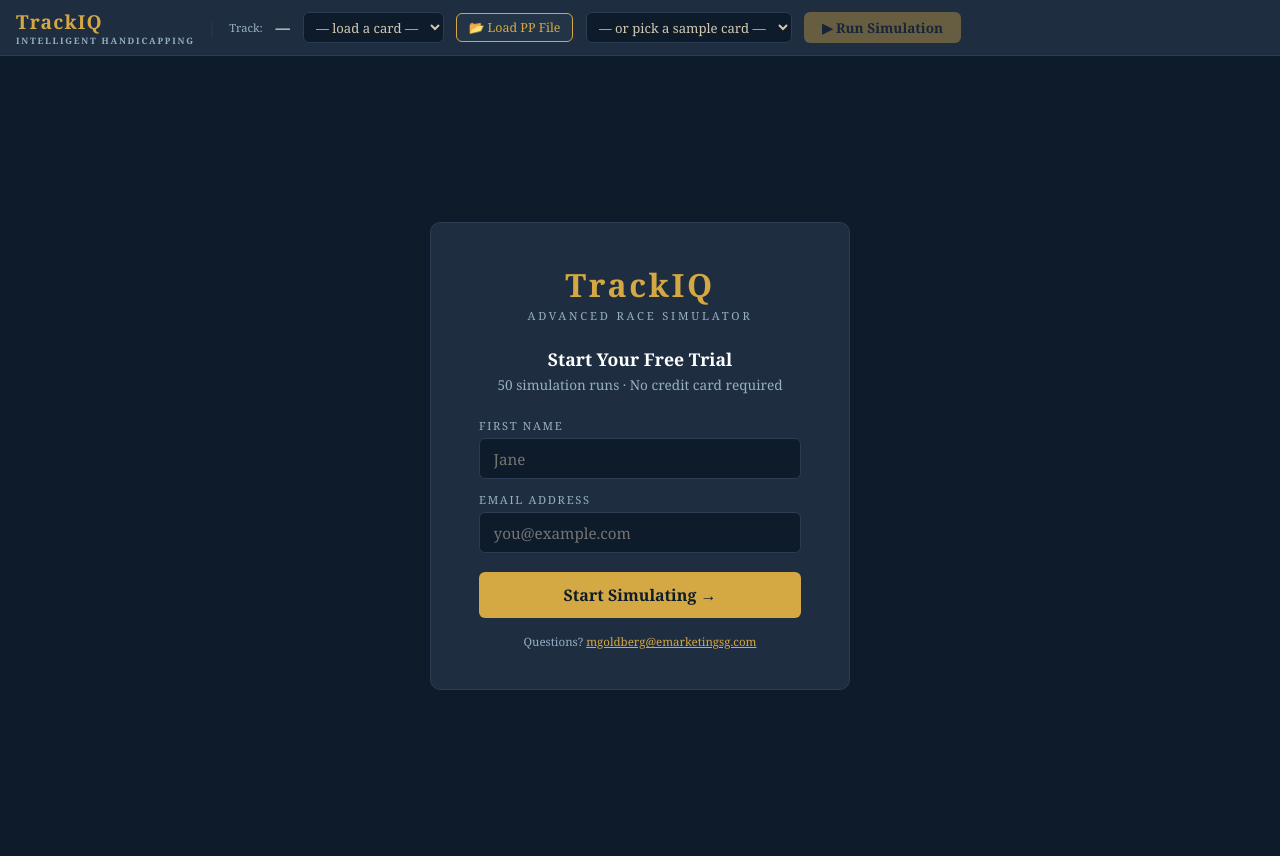
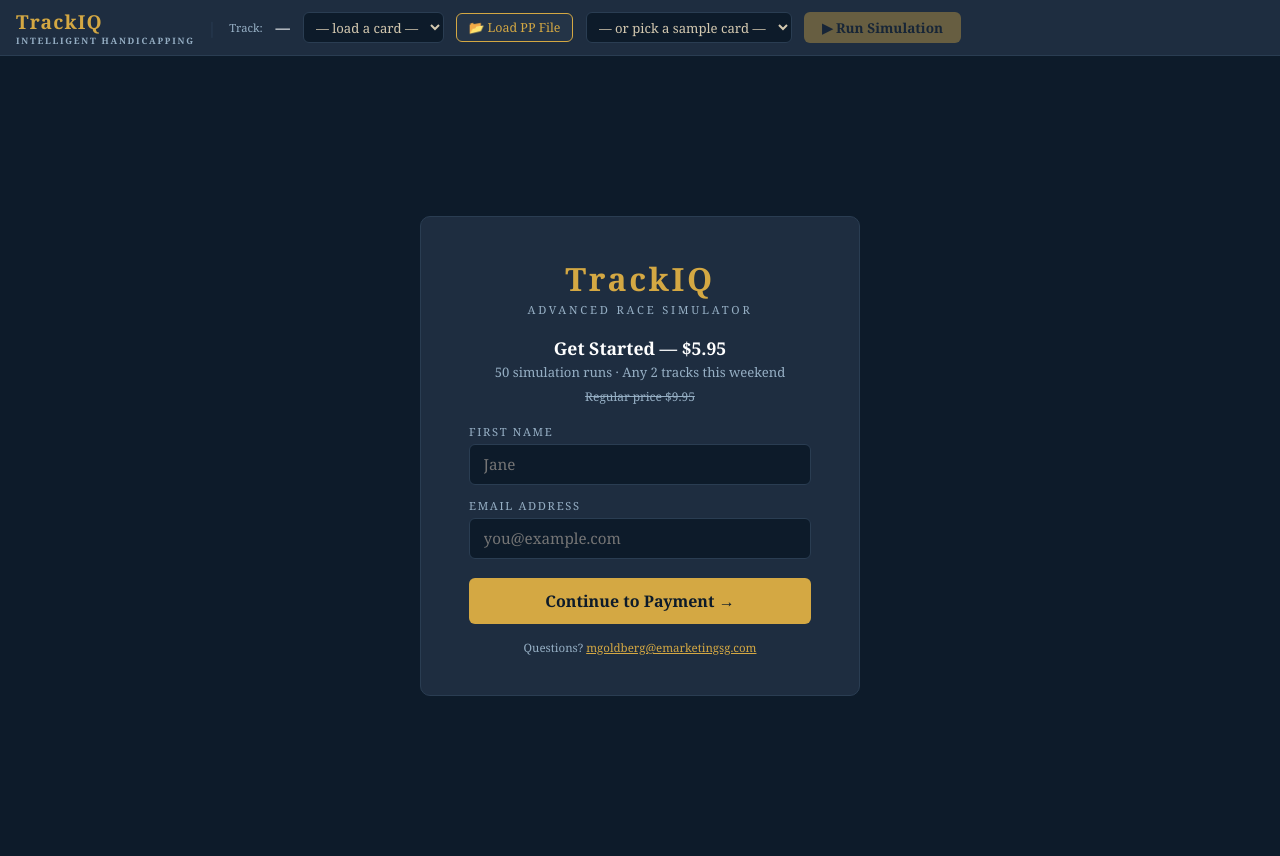
Before and after one commit to michaelgoldberg/brisai, a Flask app: page / in a window 1280 px wide. Run offline with Flask 3, Linux system fonts and the light colour scheme.

Commit message:
Add PayPal payment step to registration gate - 2-step: info then payment then activate

```diff
--- a/templates/index.html
+++ b/templates/index.html
@@ -102,22 +102,62 @@ table.rtable td{padding:0.38rem 0.6rem;vertical-align:middle;}
 
 <!-- GATE -->
 <div id="gate" style="display:flex;flex-direction:column;align-items:center;justify-content:center;min-height:100vh;padding:2rem;background:var(--navy);">
-  <div style="background:var(--slate);border:1px solid var(--border);border-radius:10px;padding:2.5rem 3rem;width:100%;max-width:420px;text-align:center;">
+  <div style="background:var(--slate);border:1px solid var(--border);border-radius:10px;padding:2.5rem 3rem;width:100%;max-width:440px;text-align:center;">
     <div style="font-size:2rem;font-weight:bold;color:var(--gold);letter-spacing:0.08em;">TrackIQ</div>
-    <div style="font-size:0.7rem;letter-spacing:0.25em;color:var(--muted);text-transform:uppercase;margin-top:2px;margin-bottom:1.5rem;">Advanced Race Simulator</div>
-    <div style="font-size:1.1rem;color:#fff;font-weight:bold;margin-bottom:0.3rem;">Start Your Free Trial</div>
-    <div style="font-size:0.85rem;color:var(--muted);margin-bottom:1.5rem;">50 simulation runs · No credit card required</div>
+    <div style="font-size:0.7rem;letter-spacing:0.25em;color:var(--muted);text-transform:uppercase;margin-top:2px;margin-bottom:1.2rem;">Advanced Race Simulator</div>
+
+    <!-- Step 1 — Info -->
+    <div id="step1">
+      <div style="font-size:1.1rem;color:#fff;font-weight:bold;margin-bottom:0.2rem;">Get Started — $5.95</div>
+      <div style="font-size:0.82rem;color:var(--muted);margin-bottom:0.4rem;">50 simulation runs · Any 2 tracks this weekend</div>
+      <div style="font-size:0.75rem;color:var(--muted);text-decoration:line-through;margin-bottom:1.2rem;">Regular price $9.95</div>
+
       <label style="display:block;font-size:0.7rem;letter-spacing:0.15em;color:var(--muted);text-transform:uppercase;text-align:left;margin-bottom:0.3rem;">First Name</label>
       <input id="g-name" type="text" placeholder="Jane" autocomplete="given-name"
         style="width:100%;background:var(--navy);border:1px solid var(--border);border-radius:6px;color:var(--text);font-size:0.95rem;padding:0.6rem 0.85rem;font-family:inherit;outline:none;margin-bottom:0.8rem;">
       <label style="display:block;font-size:0.7rem;letter-spacing:0.15em;color:var(--muted);text-transform:uppercase;text-align:left;margin-bottom:0.3rem;">Email Address</label>
       <input id="g-email" type="email" placeholder="you@example.com" autocomplete="email"
-      style="width:100%;background:var(--navy);border:1px solid var(--border);border-radius:6px;color:var(--text);font-size:0.95rem;padding:0.6rem 0.85rem;font-family:inherit;outline:none;">
-    <button onclick="doRegister()" id="gate-btn"
-      style="width:100%;margin-top:1.2rem;background:var(--gold);color:var(--navy);border:none;border-radius:6px;font-size:1rem;font-weight:bold;padding:0.75rem;cursor:pointer;font-family:Georgia,serif;">
-      Start Simulating →
+        style="width:100%;background:var(--navy);border:1px solid var(--border);border-radius:6px;color:var(--text);font-size:0.95rem;padding:0.6rem 0.85rem;font-family:inherit;outline:none;margin-bottom:1.2rem;">
+
+      <button onclick="goToPayment()" id="gate-btn"
+        style="width:100%;background:var(--gold);color:var(--navy);border:none;border-radius:6px;font-size:1rem;font-weight:bold;padding:0.75rem;cursor:pointer;font-family:Georgia,serif;">
+        Continue to Payment →
       </button>
       <div id="gate-err" style="display:none;margin-top:0.8rem;background:rgba(224,85,85,0.15);border:1px solid var(--red);border-radius:6px;color:var(--red);font-size:0.82rem;padding:0.5rem 0.8rem;text-align:left;"></div>
+    </div>
+
+    <!-- Step 2 — Payment -->
+    <div id="step2" style="display:none;">
+      <div style="font-size:1rem;color:#fff;font-weight:bold;margin-bottom:0.3rem;">Complete Payment</div>
+      <div style="font-size:0.82rem;color:var(--muted);margin-bottom:1.2rem;">Click the PayPal button below to pay $5.95 securely</div>
+
+      <div style="background:var(--navy);border:1px solid var(--border);border-radius:6px;padding:0.8rem;margin-bottom:1rem;font-size:0.82rem;color:var(--text);text-align:left;">
+        <div style="color:var(--gold);font-weight:bold;margin-bottom:0.3rem;">Your Order</div>
+        <div>TrackIQ Advanced Race Simulator</div>
+        <div style="color:var(--muted);font-size:0.75rem;">50 simulation runs · Any 2 tracks this weekend</div>
+        <div style="margin-top:0.5rem;font-size:1rem;font-weight:bold;color:#fff;">$5.95 <span style="font-size:0.72rem;color:var(--muted);text-decoration:line-through;">$9.95</span></div>
+      </div>
+
+      <a href="https://www.paypal.com/ncp/payment/J8AXCDDSD9XQS" target="_blank"
+        style="display:block;background:#0070ba;color:#fff;border:none;border-radius:6px;font-size:1rem;font-weight:bold;padding:0.8rem;cursor:pointer;text-decoration:none;margin-bottom:0.8rem;">
+        💳 Pay $5.95 with PayPal
+      </a>
+
+      <div style="font-size:0.78rem;color:var(--muted);margin-bottom:1rem;">
+        After paying, click the button below to activate your account:
+      </div>
+
+      <button onclick="doRegister()"
+        style="width:100%;background:var(--green);color:#000;border:none;border-radius:6px;font-size:0.95rem;font-weight:bold;padding:0.7rem;cursor:pointer;font-family:Georgia,serif;">
+        ✓ I've Paid — Activate My Account
+      </button>
+
+      <button onclick="document.getElementById('step1').style.display='block';document.getElementById('step2').style.display='none';"
+        style="width:100%;background:transparent;border:1px solid var(--border);border-radius:6px;color:var(--muted);font-size:0.8rem;padding:0.4rem;cursor:pointer;margin-top:0.5rem;font-family:inherit;">
+        ← Back
+      </button>
+    </div>
+
     <div style="margin-top:1rem;font-size:0.72rem;color:var(--muted);">Questions? <a href="mailto:mgoldberg@emarketingsg.com" style="color:var(--gold);">mgoldberg@emarketingsg.com</a></div>
   </div>
 </div>
@@ -324,6 +364,16 @@ function toggleScr(pp,btn){
 }
 
 // ── GATE ──────────────────────────────────────────────────────────────────
+function goToPayment() {
+  const name  = document.getElementById('g-name').value.trim();
+  const email = document.getElementById('g-email').value.trim();
+  const err   = document.getElementById('gate-err');
+  err.style.display = 'none';
+  if (!name) { showGateErr('Please enter your first name.'); return; }
+  if (!email || !email.includes('@')) { showGateErr('Please enter a valid email address.'); return; }
+  document.getElementById('step1').style.display = 'none';
+  document.getElementById('step2').style.display = 'block';
+}
 let simCount = 0;
 let simLimit = 50;
 let userName = '';
```
Lines whose indentation alone changed are shown as unchanged.
